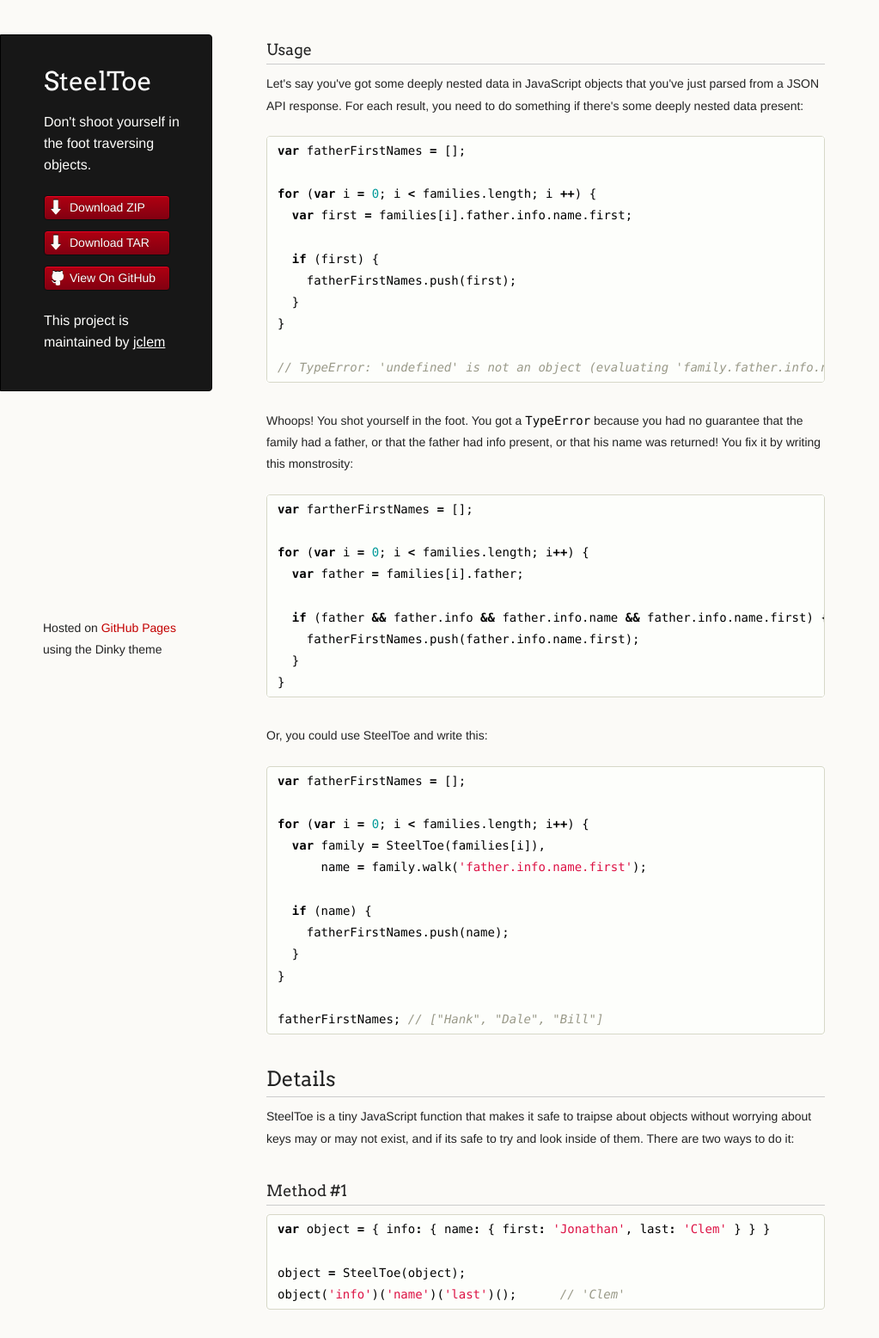
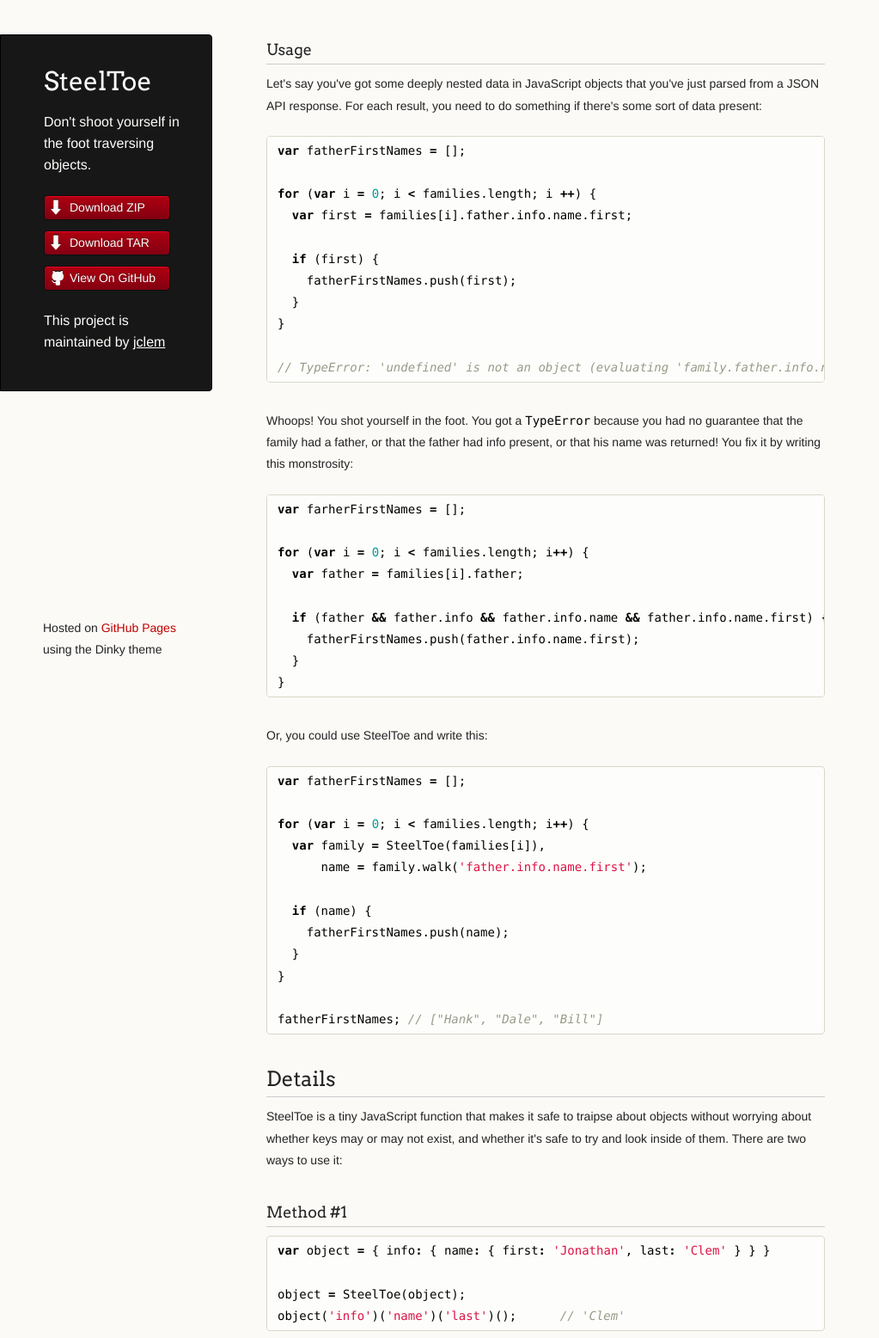
Before and after one commit to jclem/steeltoe, a plain HTML site: page index.html in a window 1280 px wide. Shown: the top 1556 px of the page at 86% size, without its empty margins (0-1023 px from the left). Drawn offline with Linux system fonts and the light colour scheme.

```diff
--- a/index.html
+++ b/index.html
@@ -32,7 +32,7 @@
       <section>
         <h3>Usage</h3>
 
-<p>Let's say you've got some deeply nested data in JavaScript objects that you've just parsed from a JSON API response. For each result, you need to do something if there's some deeply nested data present:</p>
+<p>Let's say you've got some deeply nested data in JavaScript objects that you've just parsed from a JSON API response. For each result, you need to do something if there's some sort of data present:</p>
 
 <div class="highlight"><pre><span class="kd">var</span> <span class="nx">fatherFirstNames</span> <span class="o">=</span> <span class="p">[];</span>
 
@@ -49,7 +49,7 @@
 
 <p>Whoops! You shot yourself in the foot. You got a <code>TypeError</code> because you had no guarantee that the family had a father, or that the father had info present, or that his name was returned! You fix it by writing this monstrosity:</p>
 
-<div class="highlight"><pre><span class="kd">var</span> <span class="nx">fartherFirstNames</span> <span class="o">=</span> <span class="p">[];</span>
+<div class="highlight"><pre><span class="kd">var</span> <span class="nx">farherFirstNames</span> <span class="o">=</span> <span class="p">[];</span>
 
 <span class="k">for</span> <span class="p">(</span><span class="kd">var</span> <span class="nx">i</span> <span class="o">=</span> <span class="mi">0</span><span class="p">;</span> <span class="nx">i</span> <span class="o">&lt;</span> <span class="nx">families</span><span class="p">.</span><span class="nx">length</span><span class="p">;</span> <span class="nx">i</span><span class="o">++</span><span class="p">)</span> <span class="p">{</span>
   <span class="kd">var</span> <span class="nx">father</span> <span class="o">=</span> <span class="nx">families</span><span class="p">[</span><span class="nx">i</span><span class="p">].</span><span class="nx">father</span><span class="p">;</span>
@@ -78,7 +78,7 @@
 
 <h2>Details</h2>
 
-<p>SteelToe is a tiny JavaScript function that makes it safe to traipse about objects without worrying about keys may or may not exist, and if its safe to try and look inside of them. There are two ways to do it:</p>
+<p>SteelToe is a tiny JavaScript function that makes it safe to traipse about objects without worrying about whether keys may or may not exist, and whether it's safe to try and look inside of them. There are two ways to use it:</p>
 
 <h3>Method #1</h3>
 
```
Also changed, not shown: params.json (+1 -1 lines).
